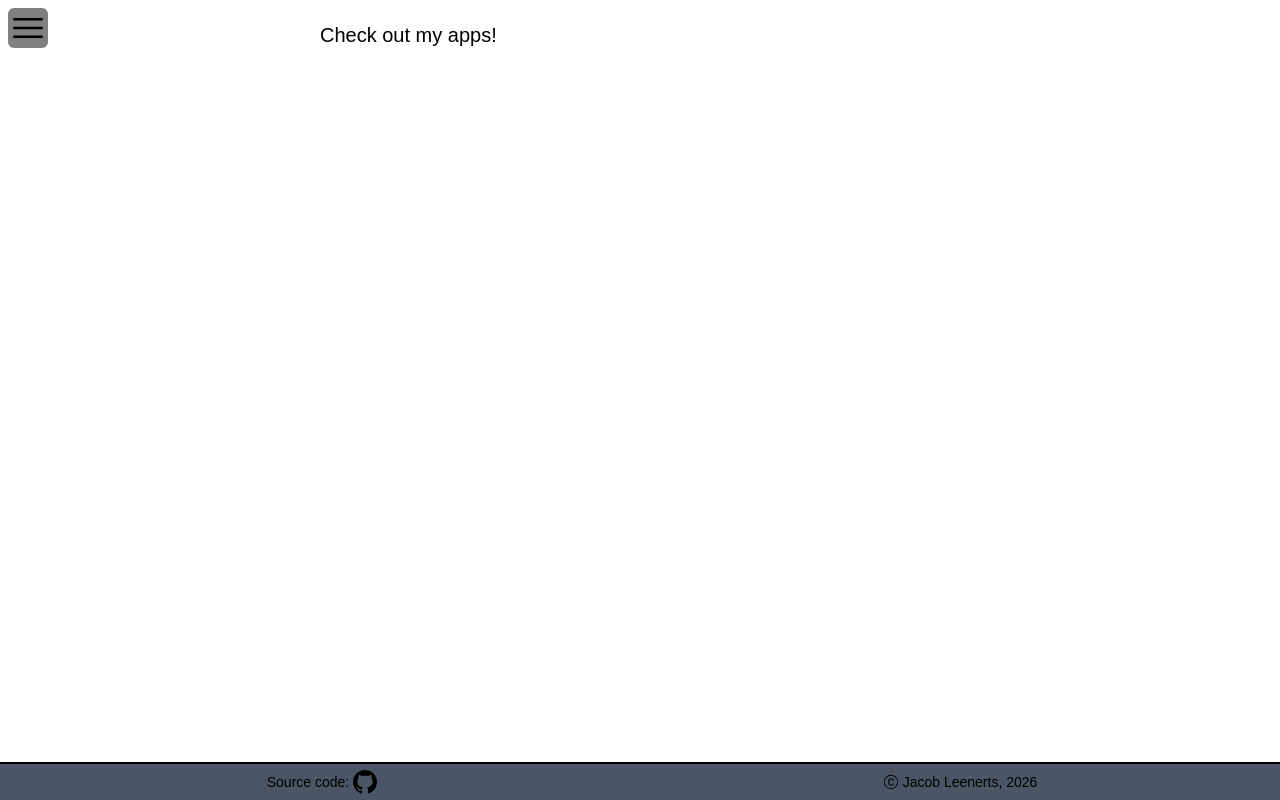
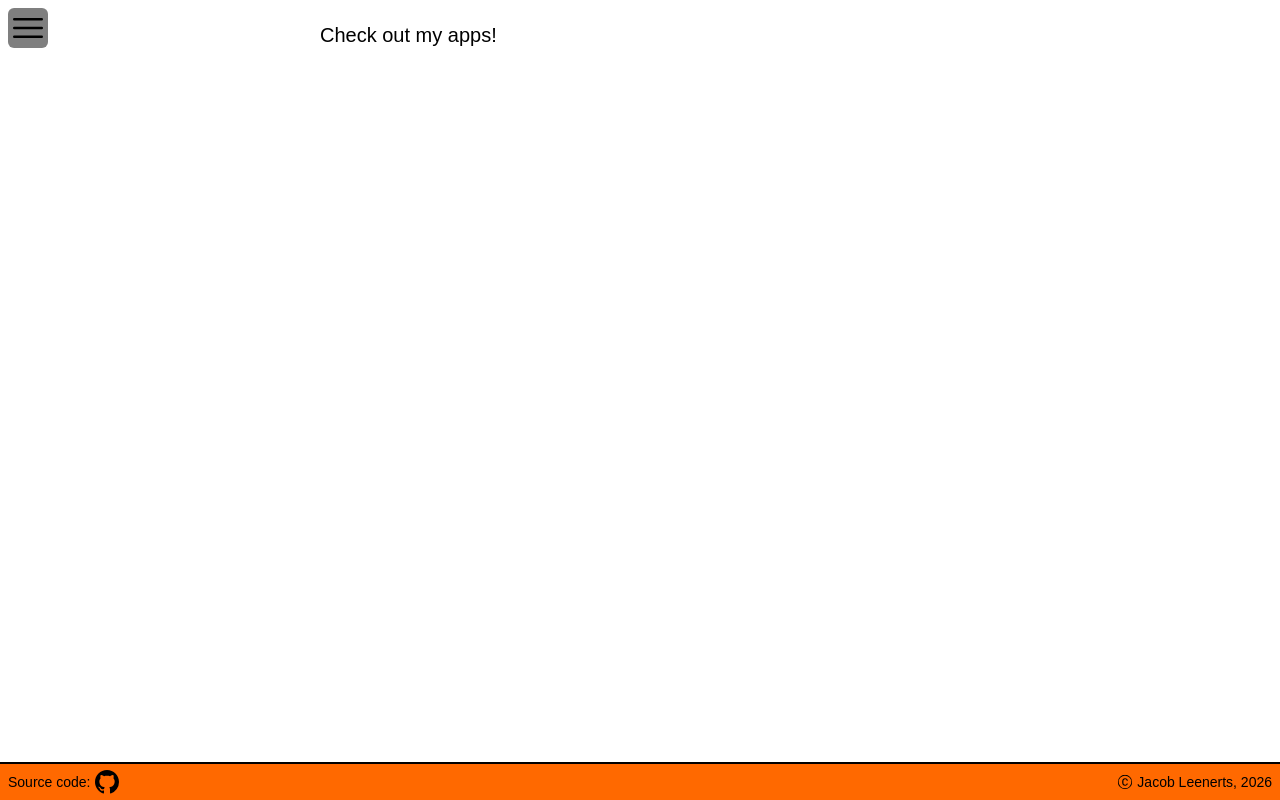
Before and after one commit to jleenerts/zozsite, a Next.js app: page / in a window 1280 px wide. Built offline with nearby package versions, Linux system fonts and the light colour scheme; a web font is replaced by a local one.

Commit message:
Actually done with site layout? I sure hope so!

```diff
--- a/app/components/Footer.tsx
+++ b/app/components/Footer.tsx
@@ -2,10 +2,10 @@ import Link from "next/link";
 
 export default function Footer() {
     return (
-        <div className="mt-4 py-2 border-t-2 fixed w-screen bottom-0
-                        grid grid-cols-2 place-items-center
-                        text-sm lg:text-md
-                        bg-gray-600"
+        <div className="mt-4 p-2 border-t-2 fixed w-screen bottom-0 z-05
+                        flex justify-between
+                        text-black text-sm lg:text-md
+                        bg-orange-500"
         >
             <Link href="https://github.com/jleenerts/zozsite"
                   className="flex place-items-center">
--- a/app/components/Header.tsx
+++ b/app/components/Header.tsx
@@ -87,7 +87,7 @@ export default function Header() {
   // I created a separate div to house the light. If set relative to the inside of the rest of the sidebar,
   // then it can either be cut off or not update position every time the viewport height changes.
   return (
-    <aside className={`${shareTech.className}`}>
+    <aside className="z-09">
       <div id="sidebar"
            className="fixed top-0 left-0
                       h-screen h-dvh min-w-xs
@@ -117,9 +117,9 @@ export default function Header() {
                   />
                 </div>
                 <div className="pl-2 place-content-center
-                                font-semibold text-gray-100
-                                hover:text-orange-500 hover:duration-200"
-                >Jacob's Site</div>
+                                font-semibold text-orange-500
+                                hover:text-amber-600 hover:duration-200"
+                >Home of Zoz</div>
               </Link>
             </div>
 
@@ -128,10 +128,11 @@ export default function Header() {
                 <Link
                   key={item.href}
                   href={item.href}
-                  className={`mr-1 p-2
+                  className={`my-1 mr-2 px-1 pr-2
                               bg-gray-400
-                              rounded-r-lg
-                              text-4xl hover:text-orange-500 hover:duration-150`}
+                              rounded-r-2xl border border-gray-400 hover:border-orange-500
+                              ${shareTech.className}
+                              text-4xl text-black hover:text-orange-500 hover:duration-150`}
                 >
                   {item.label}
                 </Link>
@@ -145,14 +146,14 @@ export default function Header() {
       </div>
       <div id="lightButton"
            className="flex justify-end
-                      fixed bottom-2 left-0 h-[50px] min-w-xs
+                      fixed bottom-12 left-0 h-[50px] min-w-xs
                       transition-all duration-300 ease-in-out transform -translate-x-full">
         <ColorButton
-          className="pr-4 cursor-pointer text-yellow-100 dark:text-black duration-80"
+          className="pr-4 z-10 cursor-pointer text-yellow-100 dark:text-black duration-80"
         />
       </div>
       <ToggleSidebarButton
-        className="fixed top-2 left-2 w-10
+        className="fixed top-2 left-2 w-10 z-11
                    cursor-pointer text-black
                    rounded-md bg-black/50 dark:bg-white/50
                    duration-100"
--- a/app/layout.tsx
+++ b/app/layout.tsx
@@ -77,7 +77,7 @@ export default function RootLayout({
       </head>
       <body
         className={`${goldman.className}
-                    antialiased dark:bg-black dark:text-gray-200`}
+                    antialiased dark:bg-black dark:text-gray-200 z-0`}
         suppressHydrationWarning
       >
 
@@ -90,8 +90,9 @@ export default function RootLayout({
           {children}
 
         </main>
+
+        <Header />
         <Footer />
-        <Header />
       </body>
     </html>
   );
```
